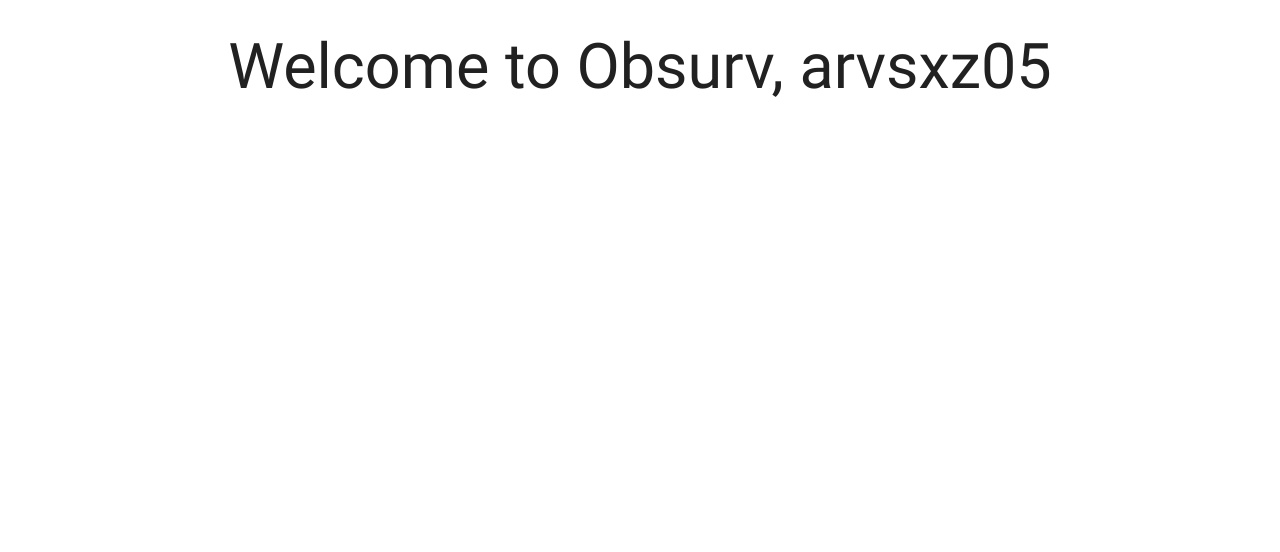
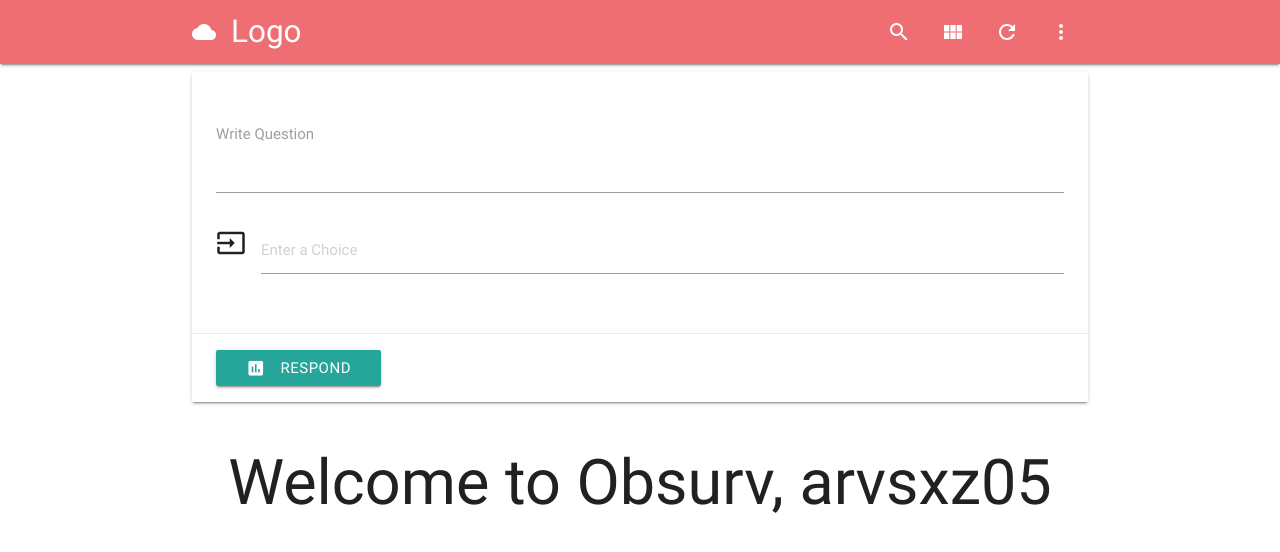
Before and after one commit to arvsxz05/Obsurv, a Django app: page / in a window 1280 px wide. Shown: the top 552 px of the page. Run offline with Django 3.2, Linux system fonts and the light colour scheme; a user stored in the database is signed in; data comes from the database, SQL or seed files in the repository; both versions use the stored data as it was after the commit; some libraries are stand-ins or nearby versions.

Commit message:
Updated Views for Survey Forms

```diff
--- a/Polls/templates/homepage.html
+++ b/Polls/templates/homepage.html
@@ -7,7 +7,43 @@
 	<meta name="viewport" content="width=device-width, initial-scale=1.0"/>
 </head>
 <body>
+
+	<div class="navbar-fixed">
+		<nav>
+			<div class="container nav-wrapper">
+				<a href="#!" class="brand-logo"><i class="material-icons">cloud</i>Logo</a>
+				<ul class="right hide-on-med-and-down">
+				<li><a href="#!"><i class="material-icons">search</i></a></li>
+				<li><a href="#!"><i class="material-icons">view_module</i></a></li>
+				<li><a href="#!"><i class="material-icons">refresh</i></a></li>
+				<li><a href="#!"><i class="material-icons">more_vert</i></a></li>
+				</ul>
+			</div>
+		</nav>
+	</div>
+	<div class="row container">
+		<div class="card">
+			<div class="card-content">
+				<div class="input-field">
+		            <textarea id="textarea1" class="materialize-textarea" data-length="200"></textarea>
+		            <label for="textarea1">Write Question</label>
+	          	</div>
+	        	<ul id="choices_space">
+	        		<li>
+	        			<div class="input-field">
+		        			<i class="material-icons prefix">input</i>
+		        			<input placeholder="Enter a Choice" id="first_name" type="text" data-length="100" onkeyup="blurFunction()">
+		        		</div>
+		        	</li>
+	        	</ul>
+		    </div>
+		    <div class="card-action">
+				<button class="waves-effect waves-light btn"><i class="material-icons left">assessment</i>Respond</button>
+			</div>
+		</div>
+	</div>
 	<center><h1>Welcome to Obsurv, {{ request.user.username }}</h1></center>
+
 	{% for temp_question in questions %}
         <div class="row">
 			<div class="col s12 m6">
@@ -32,5 +68,29 @@
 			</div>
     	</div>
     {% endfor %}
+    <script type="text/javascript">
+    	function blurFunction () {
+    		var choices_space = document.getElementById("choices_space");
+    		var list_items = choices_space.children;
+    		var li_value;
+	    	for (var i = 0; i < list_items.length; i++) {
+	    		li_value = list_items[i].children[0].children[1].value;
+	    		if((li_value == undefined || li_value.trim() == "") && i != list_items.length-1) {
+	    			list_items[i].remove();
+	    		}
+	    	};
+	    	if (li_value != undefined && li_value.trim() != "") {
+
+	    		var cln = choices_space.children[list_items.length-1];
+	    		// console.log("here");
+	    		child = cln.cloneNode(true);
+	    		child.children[0].children[1].value = "";
+	    		choices_space.appendChild(child);
+	    	}
+    	}
+
+    </script>
+    <script type="text/javascript" src="https://code.jquery.com/jquery-2.1.1.min.js"></script>
+	<script type="text/javascript" src="{% static 'js/materialize.min.js' %}"></script>
 </body>
 </html>
```
Also changed, not shown: Polls/templates/login.html (indentation only), db.sqlite3.
